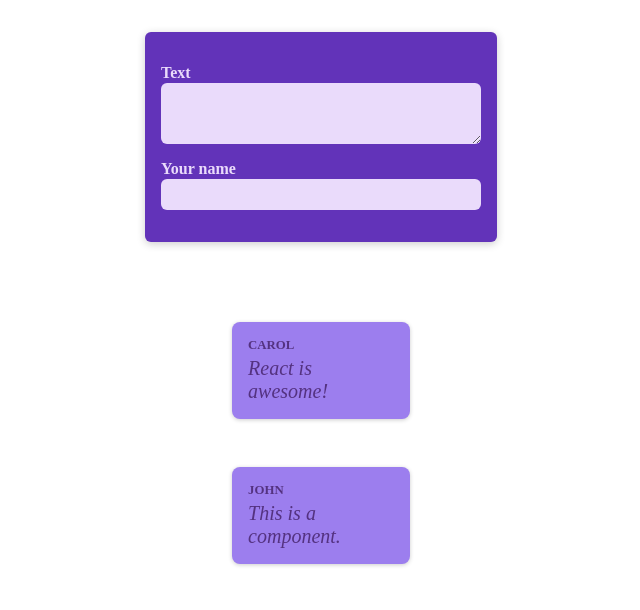
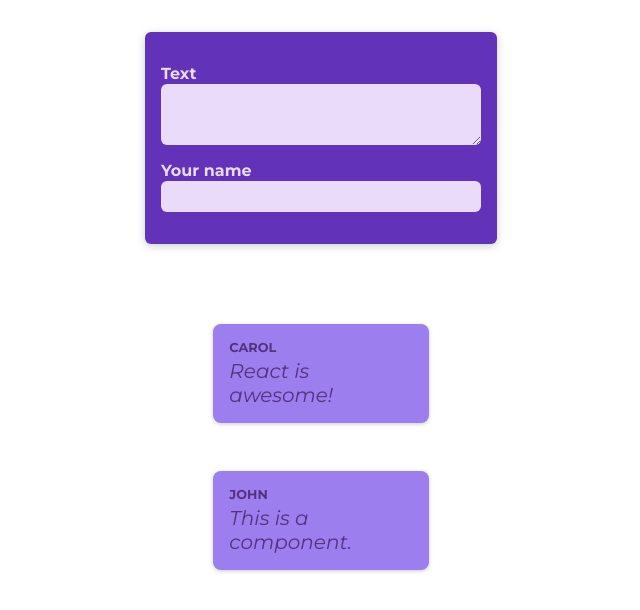
Before and after one commit to CarolANikolic/react-poster, a React (Vite) app: page / in a window 1280 px wide. Shown: the top 610 px of the page, without its empty margins (319-959 px from the left). Built offline with nearby package versions, Linux system fonts and the light colour scheme.

Commit message:
styles: define global font family.

```diff
--- a/index.html
+++ b/index.html
@@ -4,6 +4,9 @@
     <meta charset="UTF-8" />
     <link rel="icon" type="image/svg+xml" href="/vite.svg" />
     <meta name="viewport" content="width=device-width, initial-scale=1.0" />
+    <link rel="preconnect" href="https://fonts.googleapis.com">
+    <link rel="preconnect" href="https://fonts.gstatic.com" crossorigin>
+    <link href="https://fonts.googleapis.com/css2?family=Montserrat:ital,wght@0,100..900;1,100..900&display=swap" rel="stylesheet">
     <title>Vite + React</title>
   </head>
   <body>
--- a/src/index.css
+++ b/src/index.css
@@ -24,4 +24,5 @@
 .root {
     display: flex;
     flex-direction: column;
+    font-family: "Montserrat", sans-serif;
 }
```
